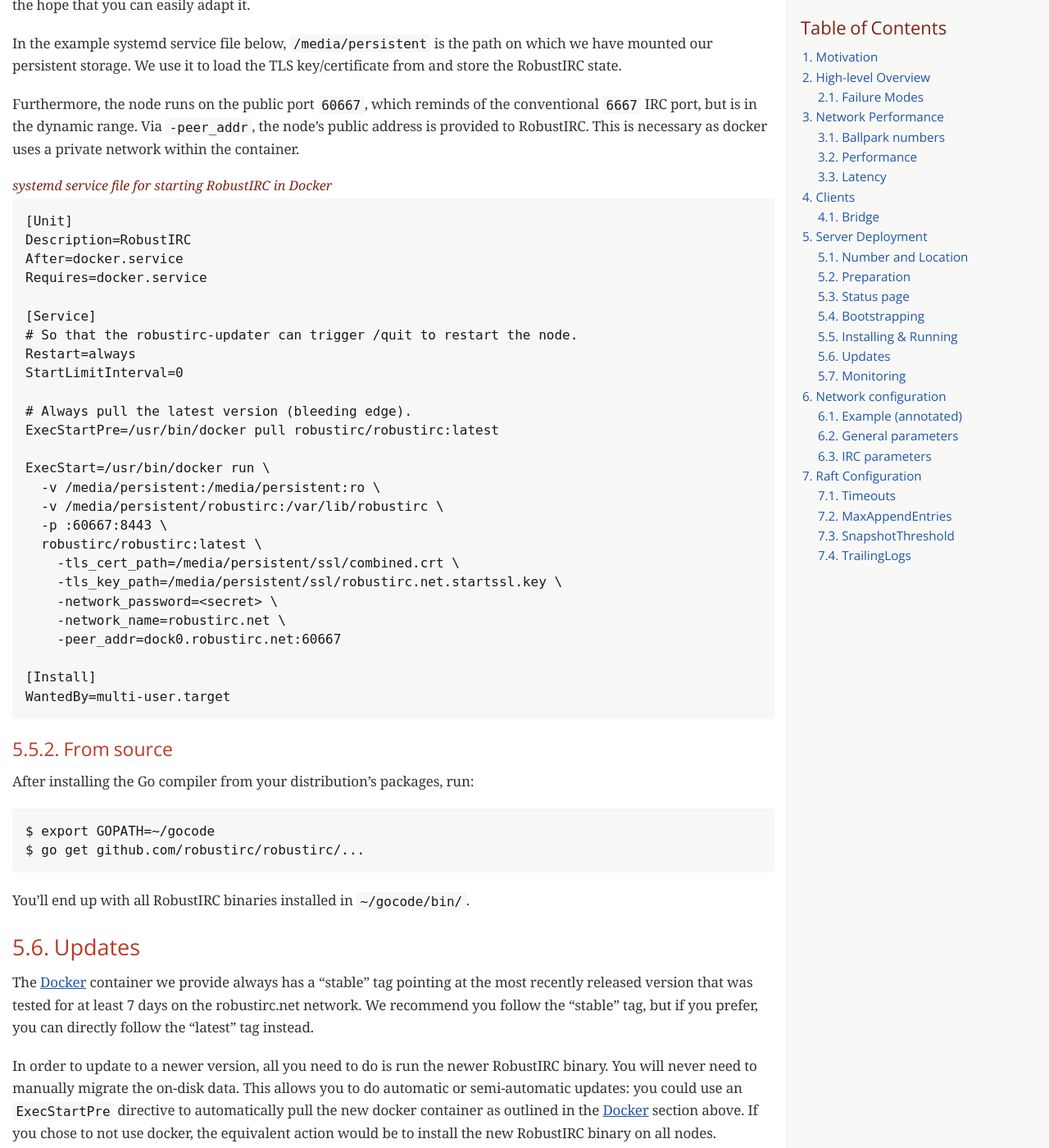
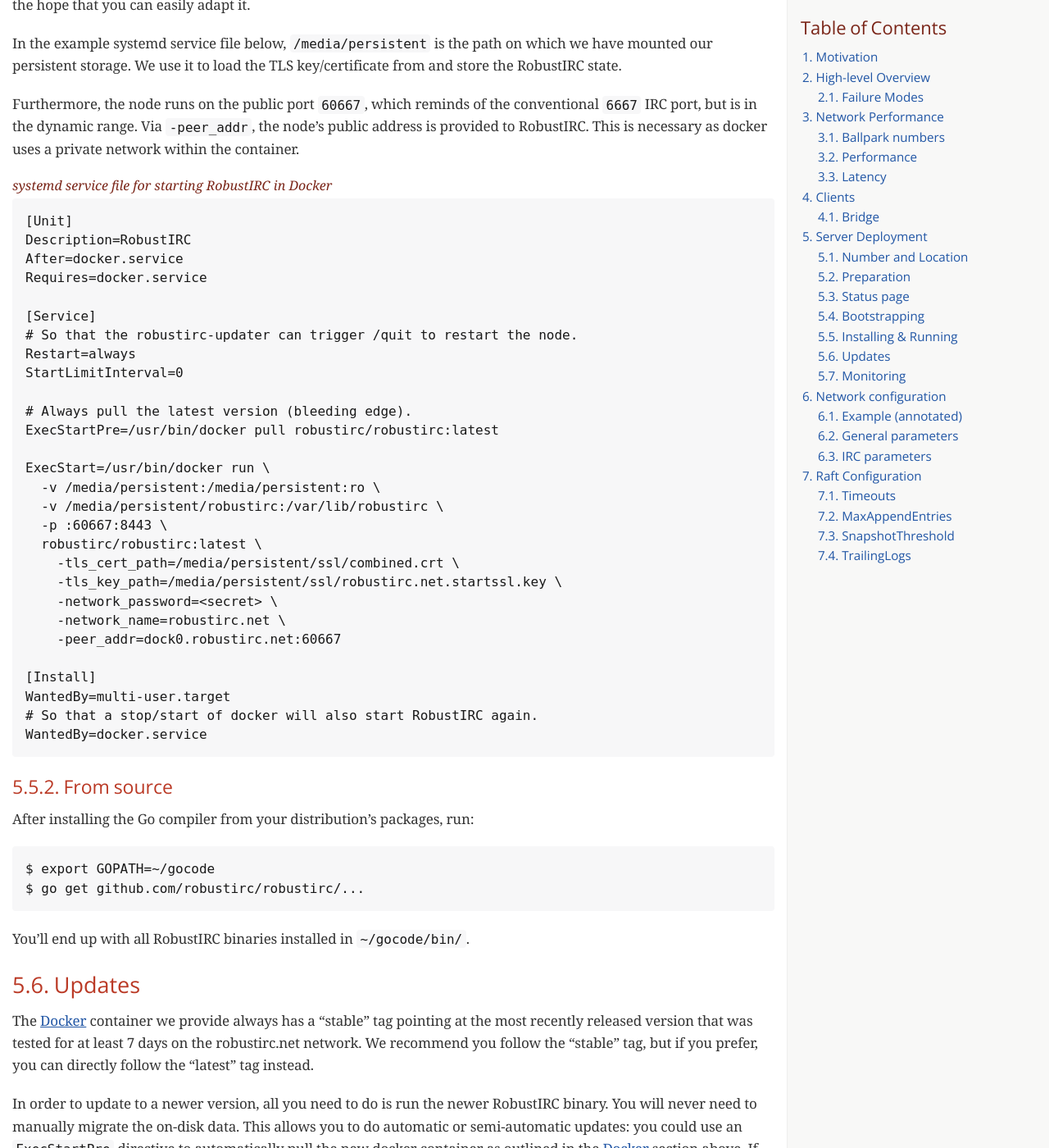
Before and after one commit to robustirc/robustirc.github.io, a Jekyll site: the page docs/adminguide.html, which Jekyll copies as it is, in a window 1280 px wide and 1400 px high, scrolled down 7361 px. Shown: the whole window at 82% size. Built offline with Jekyll 4.4.1, drawn with Linux system fonts in a browser that asks for light colours; some web fonts are replaced; Markdown is read by kramdown in place of the engine named in the settings; formulas are drawn with MathJax 3; some of the changed text lies outside the part shown.

Commit message:
Add WantedBy=docker.service to service file example.

```diff
--- a/docs/adminguide.html
+++ b/docs/adminguide.html
@@ -975,7 +975,9 @@
     -peer_addr=dock0.robustirc.net:60667
 
 [Install]
-WantedBy=multi-user.target</pre>
+WantedBy=multi-user.target
+# So that a stop/start of docker will also start RobustIRC again.
+WantedBy=docker.service</pre>
 </div>
 </div>
 </div>
```
Also changed, not shown: other parts of docs/adminguide.html (+1 -1 lines), 1 other file.
